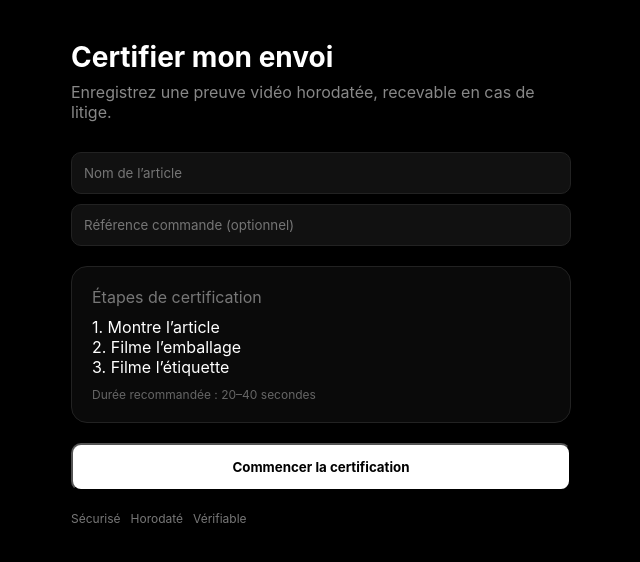
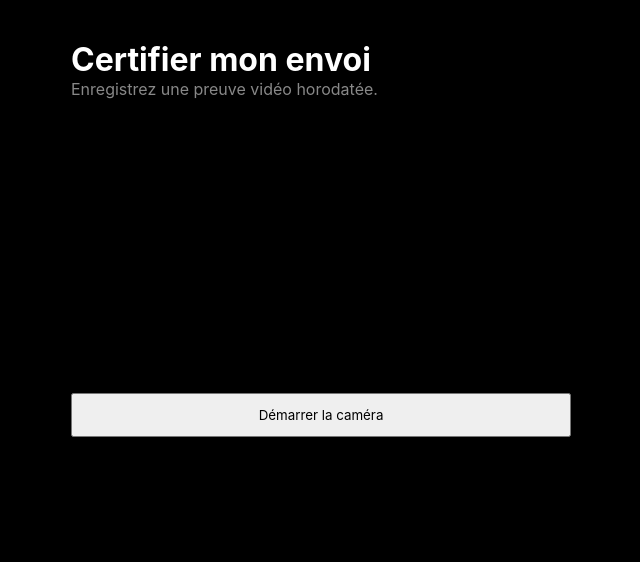
Before and after one commit to WRONIKOWSKY/sellguard, a Next.js app in the folder sellguard/: page /protection in a window 1280 px wide. Shown: the top 562 px of the page, without its empty margins (319-959 px from the left). Built offline with nearby package versions, Linux system fonts and the light colour scheme.

Commit message:
Update protection.js

```diff
--- a/sellguard/pages/protection.js
+++ b/sellguard/pages/protection.js
@@ -1,92 +1,73 @@
-import { useState } from "react"
+import { useState, useRef } from "react"
 
 export default function Protection() {
   const [isRecording, setIsRecording] = useState(false)
+  const [videoURL, setVideoURL] = useState(null)
+  const videoRef = useRef(null)
+  const mediaRecorderRef = useRef(null)
+  const chunks = useRef([])
+
+  const startCamera = async () => {
+    const stream = await navigator.mediaDevices.getUserMedia({ video: true, audio: true })
+    videoRef.current.srcObject = stream
+
+    const mediaRecorder = new MediaRecorder(stream)
+    mediaRecorderRef.current = mediaRecorder
+
+    mediaRecorder.ondataavailable = (e) => {
+      chunks.current.push(e.data)
+    }
+
+    mediaRecorder.onstop = () => {
+      const blob = new Blob(chunks.current, { type: "video/webm" })
+      const url = URL.createObjectURL(blob)
+      setVideoURL(url)
+      chunks.current = []
+    }
+
+    mediaRecorder.start()
+    setIsRecording(true)
+  }
+
+  const stopRecording = () => {
+    mediaRecorderRef.current.stop()
+    setIsRecording(false)
+  }
 
   return (
     <div style={{ minHeight: "100vh", background: "#000", color: "#fff", padding: "40px 20px" }}>
       <div style={{ maxWidth: "500px", margin: "0 auto" }}>
 
-        <h1 style={{ fontSize: "28px", marginBottom: "8px" }}>
-          Certifier mon envoi
-        </h1>
-
-        <p style={{ color: "#888", marginBottom: "30px" }}>
-          Enregistrez une preuve vidéo horodatée, recevable en cas de litige.
+        <h1>Certifier mon envoi</h1>
+        <p style={{ color: "#888" }}>
+          Enregistrez une preuve vidéo horodatée.
         </p>
 
-        <input
-          placeholder="Nom de l’article"
-          style={{
-            width: "100%",
-            padding: "12px",
-            marginBottom: "10px",
-            background: "#111",
-            border: "1px solid #222",
-            borderRadius: "10px",
-            color: "#fff"
-          }}
+        {/* VIDEO PREVIEW */}
+        <video
+          ref={videoRef}
+          autoPlay
+          muted
+          style={{ width: "100%", borderRadius: "12px", marginTop: "20px" }}
         />
 
-        <input
-          placeholder="Référence commande (optionnel)"
-          style={{
-            width: "100%",
-            padding: "12px",
-            marginBottom: "20px",
-            background: "#111",
-            border: "1px solid #222",
-            borderRadius: "10px",
-            color: "#fff"
-          }}
-        />
-
-        <div style={{
-          background: "#0A0A0A",
-          border: "1px solid #222",
-          borderRadius: "16px",
-          padding: "20px",
-          marginBottom: "20px"
-        }}>
-          <p style={{ color: "#777", marginBottom: "10px" }}>
-            Étapes de certification
-          </p>
-
-          <p>1. Montre l’article</p>
-          <p>2. Filme l’emballage</p>
-          <p>3. Filme l’étiquette</p>
-
-          <p style={{ fontSize: "12px", color: "#666", marginTop: "10px" }}>
-            Durée recommandée : 20–40 secondes
-          </p>
-        </div>
-
-        <button
-          onClick={() => setIsRecording(true)}
-          style={{
-            width: "100%",
-            padding: "14px",
-            background: "#fff",
-            color: "#000",
-            borderRadius: "10px",
-            fontWeight: "bold",
-            cursor: "pointer"
-          }}
-        >
-          Commencer la certification
-        </button>
-
-        {isRecording && (
-          <p style={{ color: "#00ff88", marginTop: "10px" }}>
-            ● Enregistrement en cours
-          </p>
+        {!isRecording ? (
+          <button onClick={startCamera} style={{ marginTop: "20px", padding: "12px", width: "100%" }}>
+            Démarrer la caméra
+          </button>
+        ) : (
+          <button onClick={stopRecording} style={{ marginTop: "20px", padding: "12px", width: "100%", background: "red", color: "#fff" }}>
+            Stop & sauvegarder
+          </button>
         )}
 
-        <div style={{ display: "flex", gap: "10px", marginTop: "20px", fontSize: "12px", color: "#777" }}>
-          <span>Sécurisé</span>
-          <span>Horodaté</span>
-          <span>Vérifiable</span>
-        </div>
+        {/* VIDEO RESULT */}
+        {videoURL && (
+          <div style={{ marginTop: "20px" }}>
+            <p>Vidéo enregistrée :</p>
+            <video src={videoURL} controls style={{ width: "100%", borderRadius: "12px" }} />
+          </div>
+        )}
 
       </div>
     </div>
```
